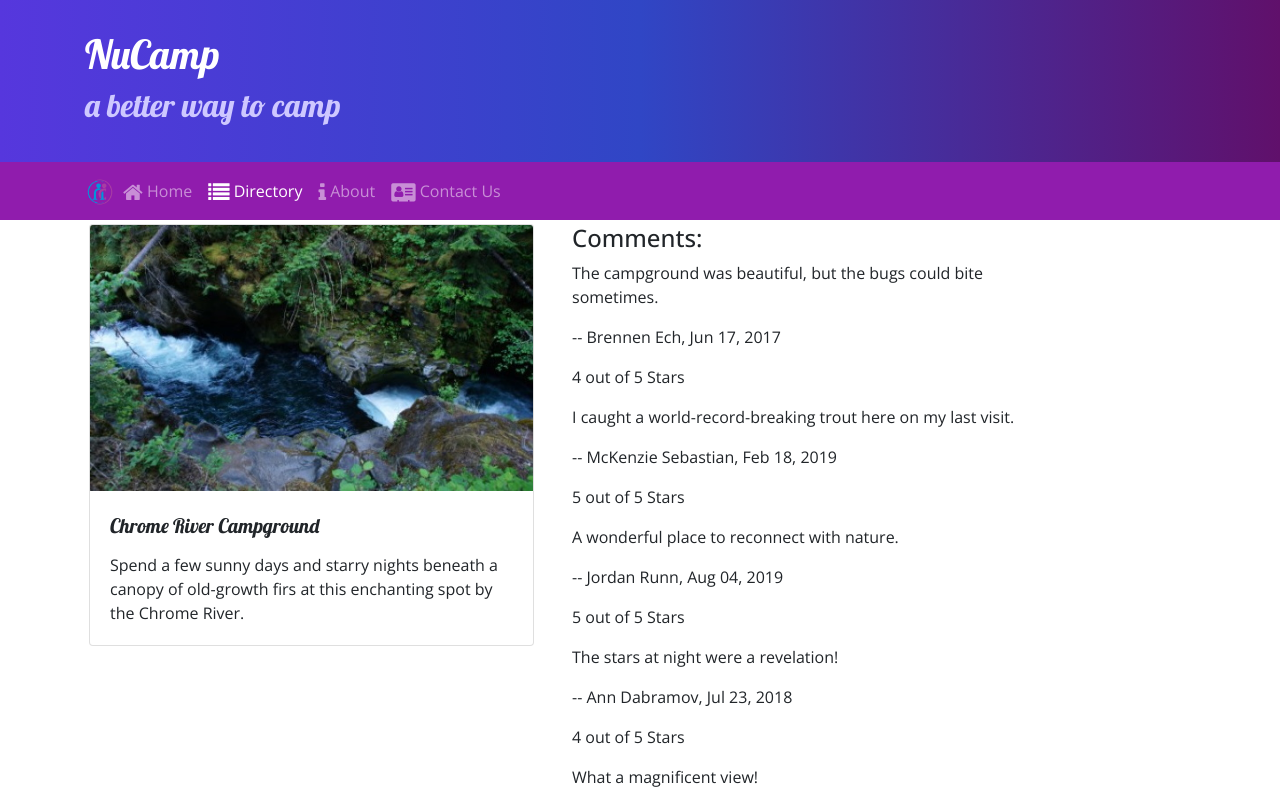
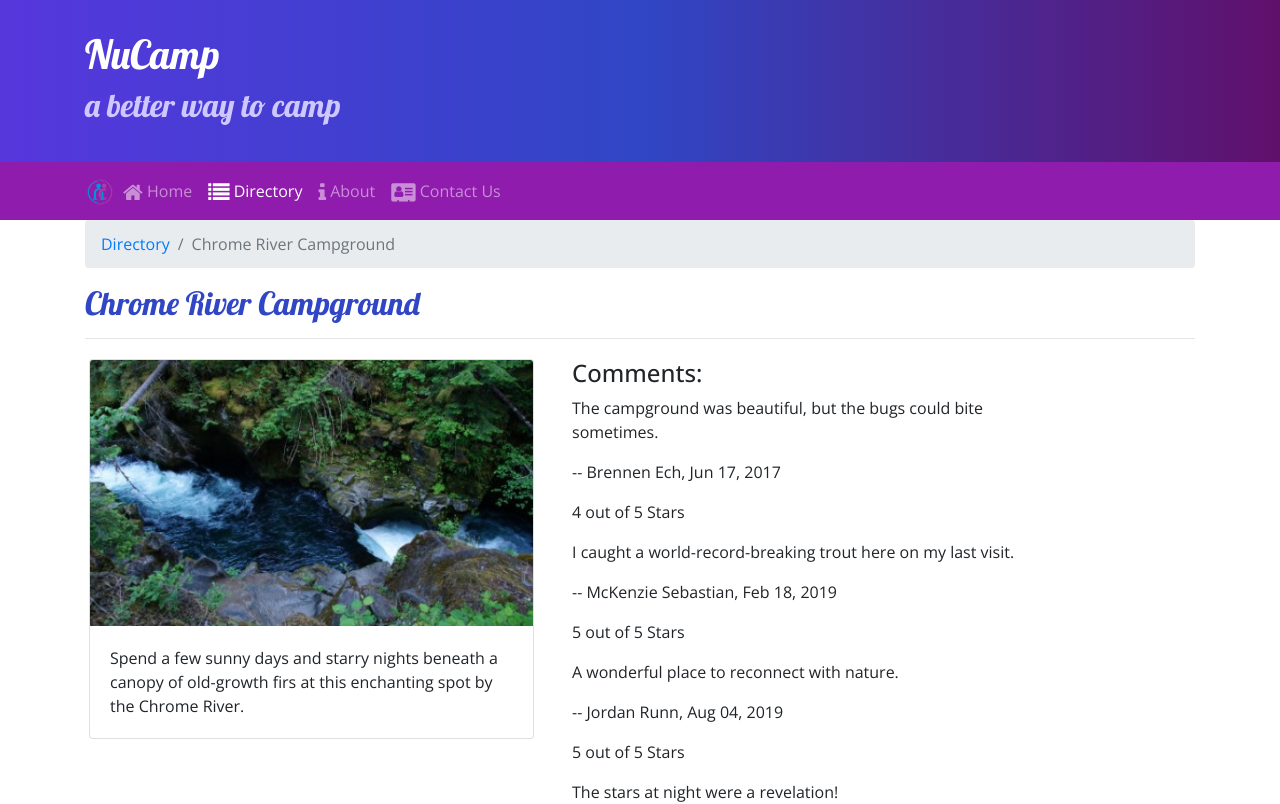
Before and after one commit to codeThinh/nucamp, a React (Create React App) app in the folder 3-React/nucampsite/: page /directory/1 in a window 1280 px wide. Shown: the top 804 px of the page. Built offline with nearby package versions, Linux system fonts and the light colour scheme.

Commit message:
added breadcrumbs

```diff
--- a/3-React/nucampsite/src/components/CampsiteInfoComponent.js
+++ b/3-React/nucampsite/src/components/CampsiteInfoComponent.js
@@ -1,5 +1,6 @@
 import React from 'react'
-import { Card, CardImg, CardText, CardBody, CardTitle } from 'reactstrap'
+import { Card, CardImg, CardText, CardBody, CardTitle, Breadcrumb, BreadcrumbItem } from 'reactstrap'
+import { Link } from 'react-router-dom'
 
 
 function RenderCampsite({campsite}) {
@@ -8,7 +9,6 @@ function RenderCampsite({campsite}) {
             <Card>
                 <CardImg top src={campsite.image} alt={campsite.name} />
                 <CardBody>
-                    <CardTitle>{campsite.name}</CardTitle>
                     <CardText>{campsite.description}</CardText>
                 </CardBody>
             </Card>
@@ -41,6 +41,16 @@ export default function CampsiteInfo(props) {
         return (
             <div className="container">
                 <div className="row">
+                    <div className="col">
+                        <Breadcrumb>
+                            <BreadcrumbItem><Link to="/directory">Directory</Link></BreadcrumbItem>
+                            <BreadcrumbItem active>{props.campsite.name}</BreadcrumbItem>
+                        </Breadcrumb>
+                        <h2>{props.campsite.name}</h2>
+                        <hr />
+                    </div>
+                </div>
+                <div className="row">
                     <RenderCampsite campsite={props.campsite} />
                     <RenderComments comments={props.comments} />
                 </div>
--- a/3-React/nucampsite/src/components/ContactComponent.js
+++ b/3-React/nucampsite/src/components/ContactComponent.js
@@ -1,10 +1,15 @@
-import React from 'react';
+import { Breadcrumb, BreadcrumbItem } from 'reactstrap';
+import { Link } from 'react-router-dom'
 
 export default function Contact(props) {
     return (
         <div className="container">
             <div className="row">
                 <div className="col">
+                    <Breadcrumb>
+                        <BreadcrumbItem><Link to="/home">Home</Link></BreadcrumbItem>
+                        <BreadcrumbItem active>Contact Us</BreadcrumbItem>
+                    </Breadcrumb>
                     <h2>Contact Us</h2>
                     <hr />
                 </div>
--- a/3-React/nucampsite/src/components/DirectoryComponent.js
+++ b/3-React/nucampsite/src/components/DirectoryComponent.js
@@ -1,5 +1,5 @@
 import React from 'react';
-import { Card, CardImg, CardImgOverlay, CardTitle } from 'reactstrap';
+import { Card, CardImg, CardImgOverlay, CardTitle, Breadcrumb, BreadcrumbItem } from 'reactstrap';
 import { Link } from 'react-router-dom'
 
 function RenderDirectoryItem({campsite}) {
@@ -28,6 +28,16 @@ export default function Directory(props) {
     return (
         <div className="container">
             <div className="row">
+                <div className="col">
+                    <Breadcrumb>
+                        <BreadcrumbItem><Link to="/home">Home</Link></BreadcrumbItem>
+                        <BreadcrumbItem active>Directory</BreadcrumbItem>
+                    </Breadcrumb>
+                    <h2>Directory</h2>
+                    <hr />
+                </div>
+            </div>
+            <div className="row">
                 {directory}
             </div>
         </div>
```
